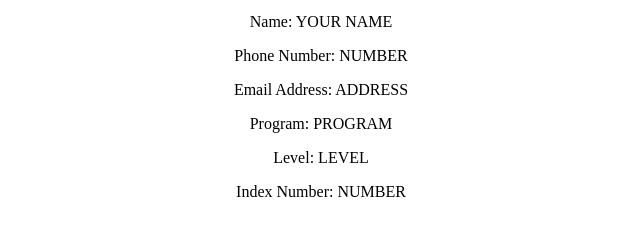
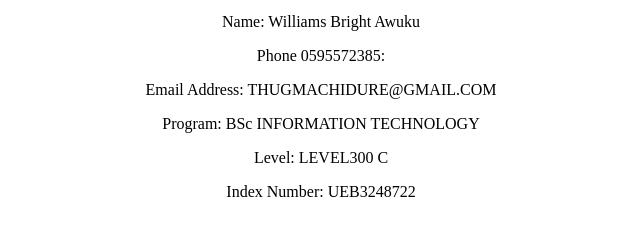
Before and after one commit to wills007/UEB3248722-MID-SEM, a plain HTML site: page MIDSEM/contact page.html in a window 1280 px wide. Shown: the part 88-324 px from the top of the page, without its empty margins (319-959 px from the left). Drawn offline with Linux system fonts and the light colour scheme.

Commit message:
Update contact page.html

```diff
--- a/MIDSEM/contact page.html
+++ b/MIDSEM/contact page.html
@@ -9,12 +9,12 @@
     <center>
         <h2>CONTACT PAGE</h2>
         <img src="profile.png" alt="Profile Icon" width="100">
-        <p>Name:  YOUR NAME</p>
-        <p>Phone Number: NUMBER</p>
-        <p>Email Address: ADDRESS</p>
-        <p>Program: PROGRAM</p>
-        <p>Level: LEVEL</p>
-        <p>Index Number: NUMBER</p>
+        <p>Name:  Williams Bright Awuku</p>
+        <p>Phone 0595572385:</p>
+        <p>Email Address: THUGMACHIDURE@GMAIL.COM</p>
+        <p>Program: BSc INFORMATION TECHNOLOGY</p>
+        <p>Level: LEVEL300 C</p>
+        <p>Index Number: UEB3248722</p>
     </center>
 </body>
 </html>
```
